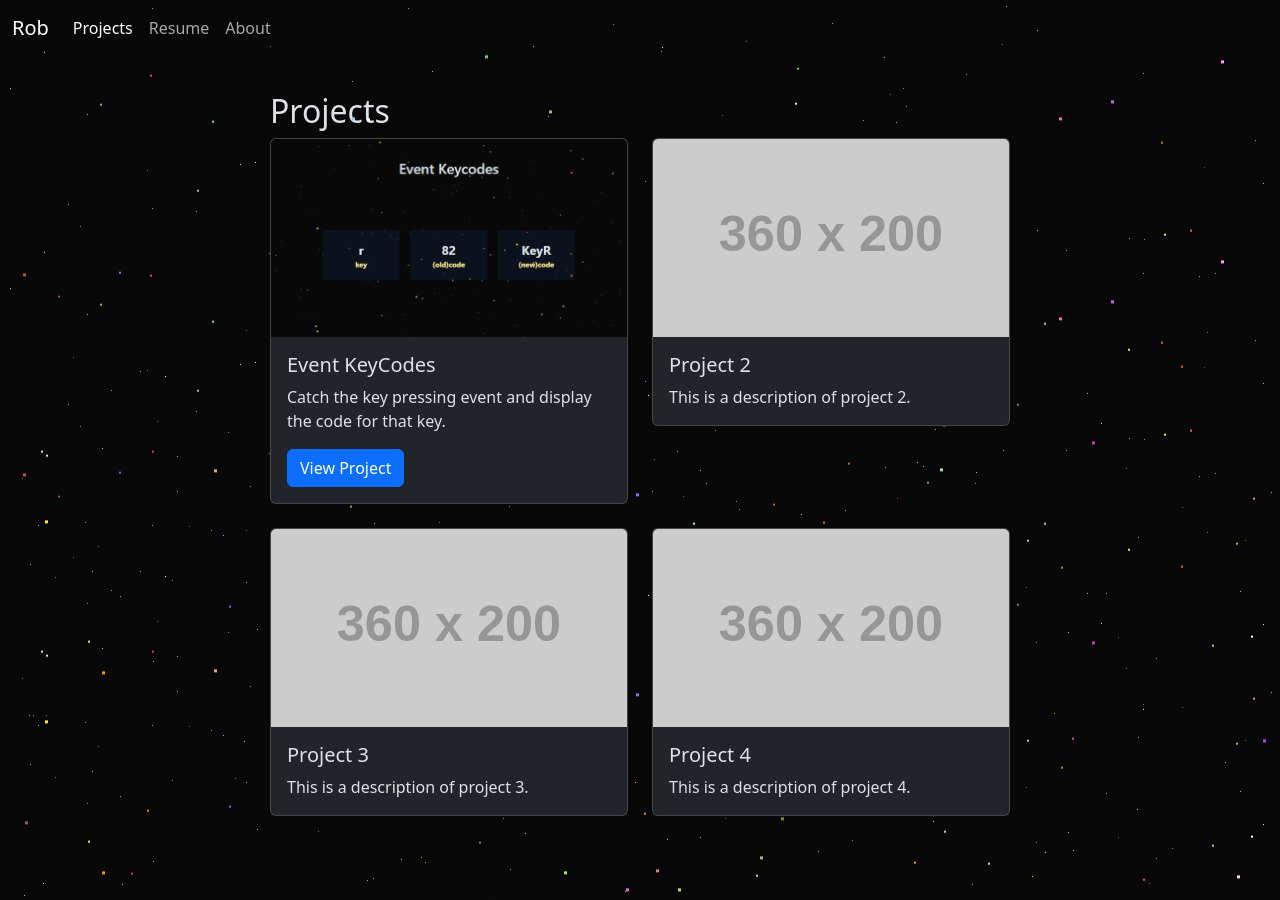
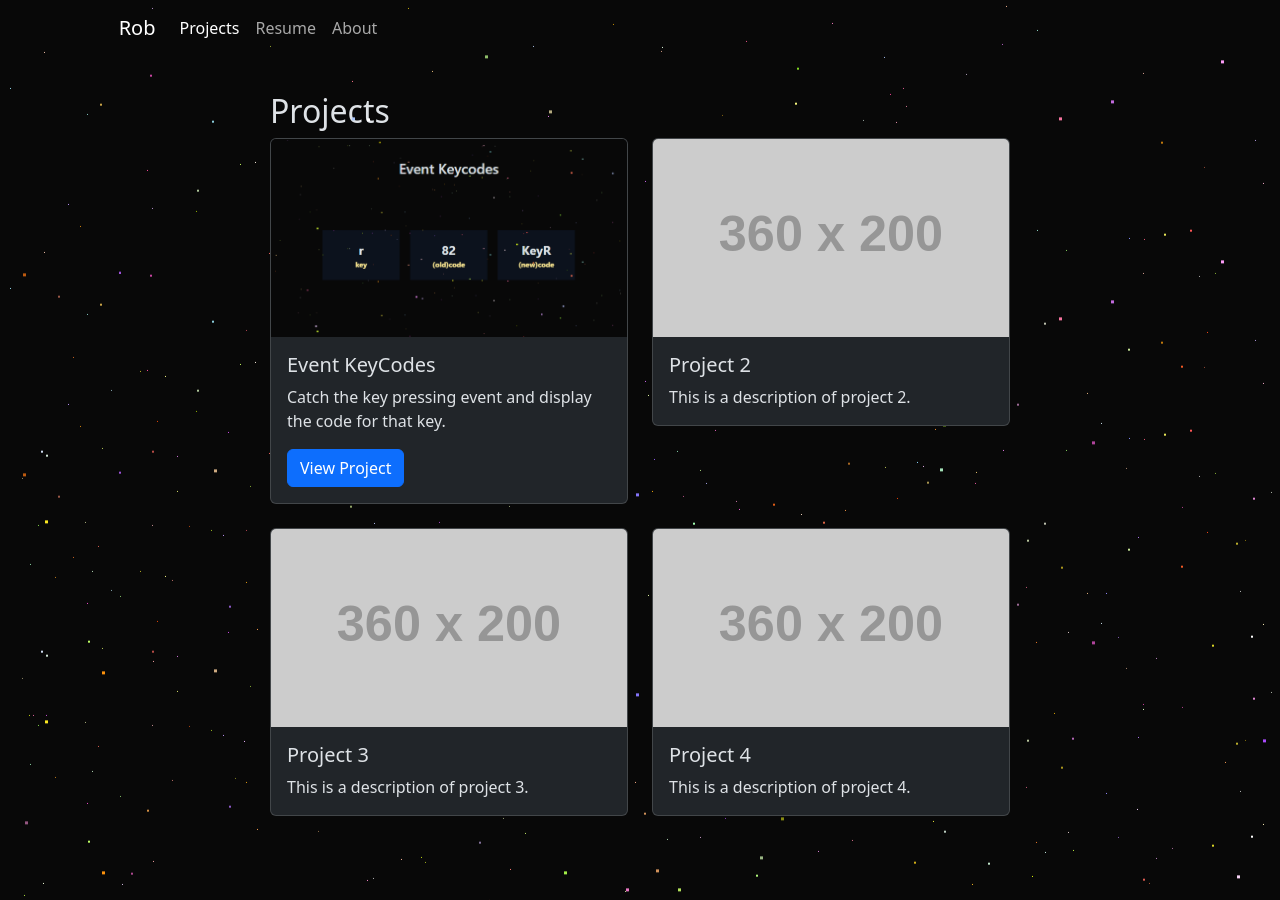
Before and after one commit to 13-Rob/13-Rob, a Jekyll site: the page built from _pages/projects.html, in a window 1280 px wide. Built offline with Jekyll 4.4.1, drawn with Linux system fonts in a browser that asks for light colours; nearby versions of some CDN libraries.

Commit message:
change to header size

```diff
--- a/_includes/header.html
+++ b/_includes/header.html
@@ -1,6 +1,6 @@
 <header>
     <nav class="navbar navbar-expand-lg">
-        <div class="container-fluid">
+        <div class="container-fluid col-md-10">
             <a class="navbar-brand" href="{{ site.baseurl }}/">Rob</a>
 
             <button class="navbar-toggler" type="button" data-bs-toggle="collapse" data-bs-target="#navbarSupportedContent" aria-controls="navbarSupportedContent" aria-expanded="false" aria-label="Toggle navigation">
```
